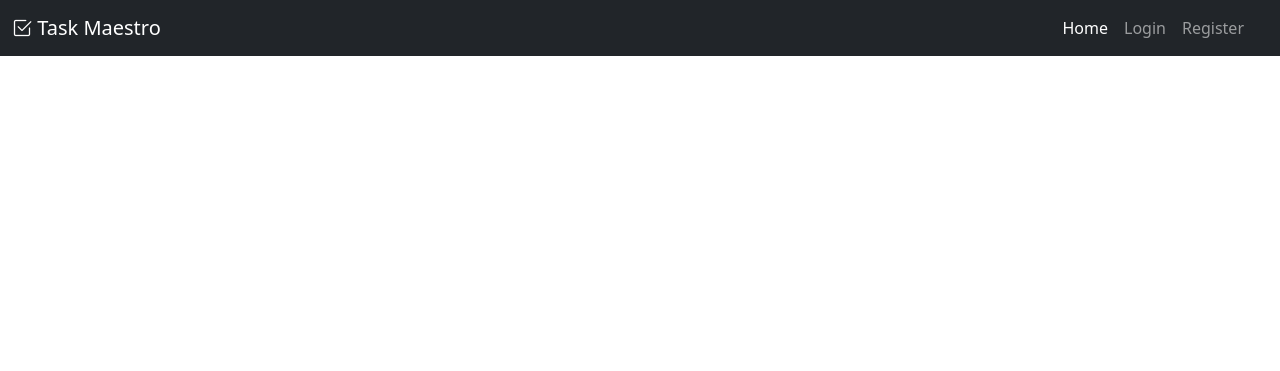
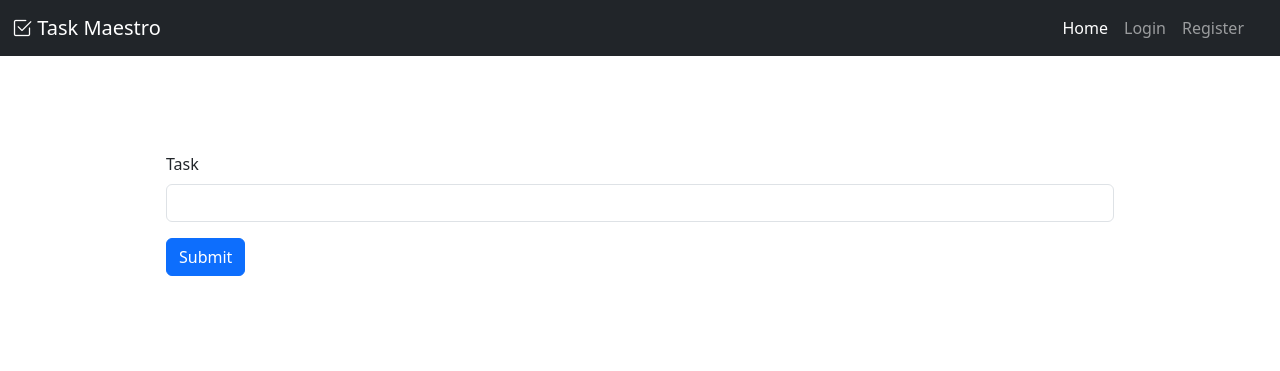
Before and after one commit to ashraph0p/task-maestro, a Flask app: page /add in a window 1280 px wide. Shown: the top 371 px of the page. Run offline with Flask 3, Linux system fonts and the light colour scheme; some libraries are stand-ins or nearby versions.

Commit message:
add tasks added(not working though)

```diff
--- a/forms.py
+++ b/forms.py
@@ -16,6 +16,6 @@ class user_login(FlaskForm):
     submit = SubmitField(validators=[DataRequired()])
 
 
-class add_task(FlaskForm):
+class extra_task(FlaskForm):
     task = StringField(validators=[DataRequired()])
     submit = SubmitField(validators=[DataRequired()])
--- a/main.py
+++ b/main.py
@@ -2,11 +2,11 @@ import os
 
 from flask import Flask, render_template, request, redirect, flash, url_for
 from flask_bootstrap import Bootstrap5
-from flask_login import UserMixin, LoginManager, current_user, login_user
+from flask_login import UserMixin, LoginManager, current_user, login_user, logout_user
 from flask_sqlalchemy import SQLAlchemy
 from werkzeug.security import generate_password_hash, check_password_hash
 
-from forms import user_login, sign_up
+from forms import user_login, sign_up, extra_task
 
 app = Flask(__name__)
 app.config['SECRET_KEY'] = os.getenv('SECRET_KEY')
@@ -60,7 +60,14 @@ def home():
 
 @app.route("/add")
 def add_task():
-    return render_template('add_task.html', logged=current_user)
+    form = extra_task()
+    if form.validate_on_submit():
+        task = form.task.data
+        new_tasks = AcTasks
+        new_tasks.tasks = task
+        db.session.add(new_tasks)
+        db.session.commit()
+    return render_template('add_task.html', logged=current_user, form=form)
 
 
 @app.route("/register", methods=['POST', 'GET'])
@@ -87,7 +94,7 @@ def login():
     form = user_login()
     if form.validate_on_submit():
         email = form.email.data
-        password = form.email.data
+        password = form.password.data
         new_user = User.query.filter_by(email=email).first()
         if not new_user:
             flash("This email doesn't exist")
@@ -101,5 +108,11 @@ def login():
     return render_template('login.html', form=form, logged=current_user)
 
 
+@app.route("/logout", methods=["POST", "GET"])
+def logout():
+    logout_user()
+    return redirect(url_for('home'))
+
+
 if __name__ == "__main__":
     app.run(debug=True)
--- a/templates/add_task.html
+++ b/templates/add_task.html
@@ -1,5 +1,9 @@
 {% extends 'base.html' %}
 {% block content %}
 {% from 'bootstrap5/form.html' import render_form %}
-{{ render_form() }}
+<div class="container p-5">
+    <div class="p-5">
+        {{ render_form(form) }}
+    </div>
+</div>
 {% endblock %}
```
Also changed, not shown: instance/all.db (added).
